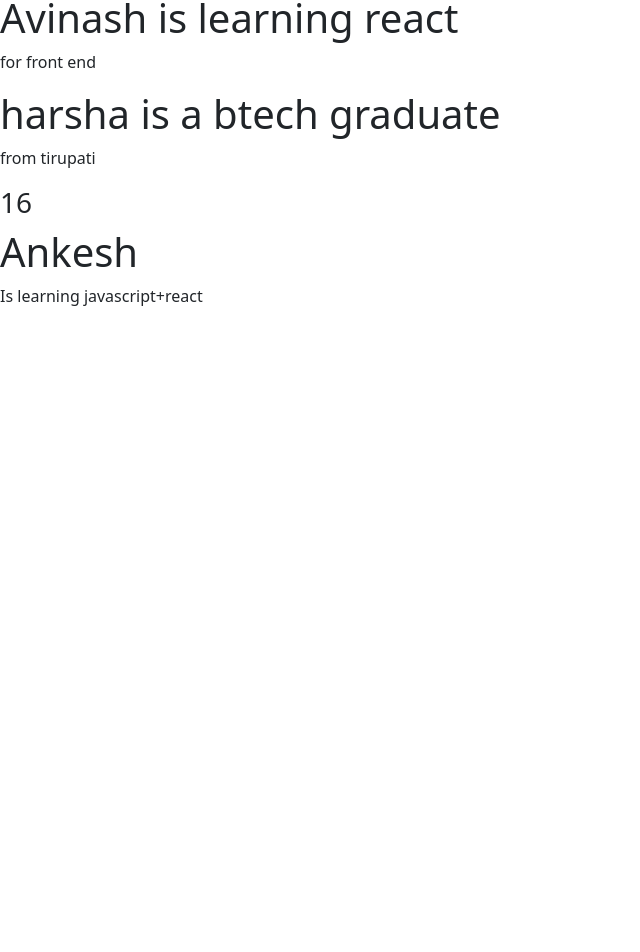
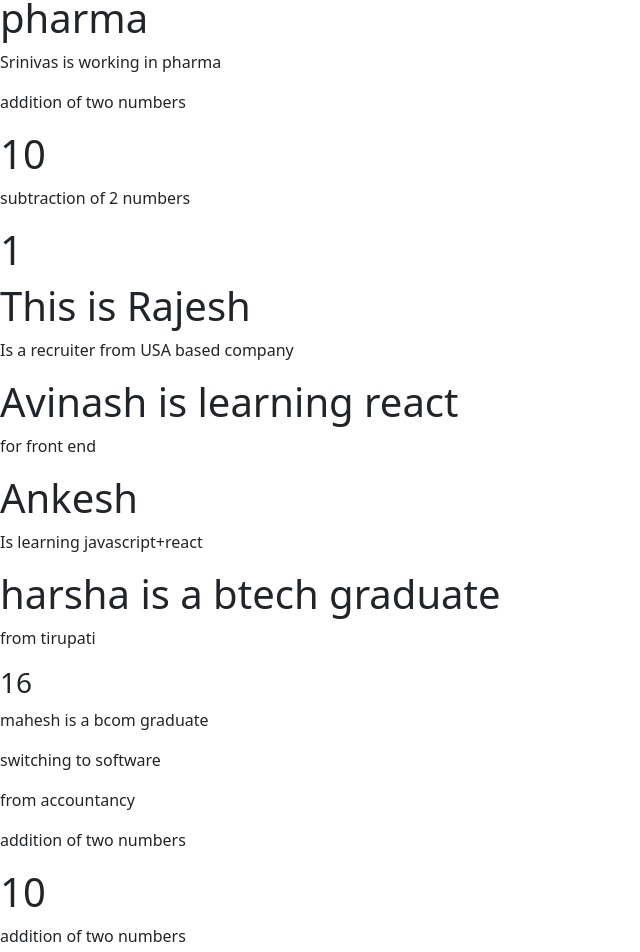
Before and after one commit to avinashpitti/react_pro, a React (Vite) app in the folder my-app/: page / in a window 1280 px wide. Shown: the part 260-1212 px from the top of the page, without its empty margins (0-640 px from the left). Before the commit the page ends 800 px from the top, so only its background shows below. Built offline with nearby package versions, Linux system fonts and the light colour scheme.

Commit message:
added components in different ways

```diff
--- a/my-app/index.html
+++ b/my-app/index.html
@@ -2,9 +2,9 @@
 <html lang="en">
   <head>
     <meta charset="UTF-8" />
-    <!-- <link rel="icon" type="image/svg+xml" href="/favicon.svg" />
-    <meta name="viewport" content="width=device-width, initial-scale=1.0" />
-    <link href="https://cdn.jsdelivr.net/npm/bootstrap@5.0.2/dist/css/bootstrap.min.css" rel="stylesheet" integrity="sha384-EVSTQN3/azprG1Anm3QDgpJLIm9Nao0Yz1ztcQTwFspd3yD65VohhpuuCOmLASjC" crossorigin="anonymous"> -->
+    <link rel="icon" type="image/svg+xml" href="/favicon.svg" />
+   <meta name="viewport" content="width=device-width, initial-scale=1.0" />
+    <link href="https://cdn.jsdelivr.net/npm/bootstrap@5.0.2/dist/css/bootstrap.min.css" rel="stylesheet" integrity="sha384-EVSTQN3/azprG1Anm3QDgpJLIm9Nao0Yz1ztcQTwFspd3yD65VohhpuuCOmLASjC" crossorigin="anonymous">
     <title>my-app</title>
   </head>
   <body>
--- a/my-app/src/App.jsx
+++ b/my-app/src/App.jsx
@@ -1,43 +1,52 @@
-// import Header from './components/header'
-// import Footer from './components/footer'
-
-// function App(){
-//     return <div>
-//                 <h2>App Component</h2>
-//                 <p>Information about app component</p>
-//                 <Header/>
-//                 <Footer/>
-//             </div>
-
-// }
-
-// import React, { Component } from 'react'
-
-
-// export default App;
-
-
 import React, { Component } from 'react'
 import Header from './components/header'
 import Footer from './components/footer'
 import Avi from './components/avi';
 import Harsha from './components/harsha';
 import Ankesh from './components/ankesh';
+import Mahesh from './components/mahesh';
+import Rajesh from './components/rajesh';
+import Srinivas,{Add,Sub} from './components/srinivas';
 
-class App extends Component {
-  render() {
-    return (
-      <div>
-        <h2>App Component</h2>
-        <p>Information about app component</p>
-        <Header />
-        <Footer />
-        <Avi />
-        <Harsha />
-        <Ankesh />
-      </div>
-    )
-  }
+// class App extends Component {
+//   render() {
+//     return (
+//       <div>
+//         <h2>App Component</h2>
+//         <p>Information about app component</p>
+//         <Header />
+//         <Footer />
+//         <Avi />
+//         <Harsha />
+//         <Ankesh />
+//       </div>
+//     )
+//   }
+// }
+
+
+function App(){
+    return <div>
+                <h2>App Component</h2>
+                <p>Information about app component</p>
+                <Header/>
+                <Footer/>
+                <Srinivas/>
+                <Add/>
+                <Sub/>
+                <Rajesh/>
+                <Avi/>
+                <Ankesh/>
+                <Harsha/>
+                <Mahesh/>
+                <Add/>
+                <Add/>
+                <Sub/>
+
+            </div>
 }
 
+
+
+
 export default App;
--- a/my-app/src/components/footer.jsx
+++ b/my-app/src/components/footer.jsx
@@ -1,5 +1,5 @@
 
-let Footer=()=>{
+const Footer=()=>{
     return <div>
         <h3>This is a footer component</h3>
         <h5>@ by Avinash</h5>
--- /dev/null
+++ b/my-app/src/components/mahesh.jsx
@@ -0,0 +1,9 @@
+const Mahesh=()=>(
+    <div>
+        <p>mahesh is a bcom graduate</p>
+        <p>switching to software</p>
+        <p>from accountancy</p>
+    </div>
+);
+
+export default Mahesh;
--- /dev/null
+++ b/my-app/src/components/rajesh.jsx
@@ -0,0 +1,8 @@
+const Rajesh =()=>(
+    <>
+    <h1>This is Rajesh</h1>
+    <p>Is a recruiter from USA based company</p>
+    </>
+);
+
+export default Rajesh;
--- /dev/null
+++ b/my-app/src/components/srinivas.jsx
@@ -0,0 +1,36 @@
+// function Srinivas(){
+//     return(
+//     <>
+//     <h1>pharma</h1>
+//     <p>Srinivas is working in pharma</p>
+//     </>
+//     )
+// };
+
+const Srinivas=()=>(
+    <>
+    <h1>pharma</h1>
+    <p>Srinivas is working in pharma</p>
+    </>
+);
+
+
+function Add(){
+    return(
+        <>
+        <p>addition of two numbers</p>
+        <h1>{5+5}</h1>
+        </>
+    )
+}
+
+function Sub(){
+    return(
+        <>
+        <p>subtraction of 2 numbers</p>
+        <h1>{3-2}</h1></>
+    )
+}
+export default Srinivas;
+
+export {Add,Sub};
```
Also changed, not shown: my-app/src/main.jsx (+4 -12 lines).
